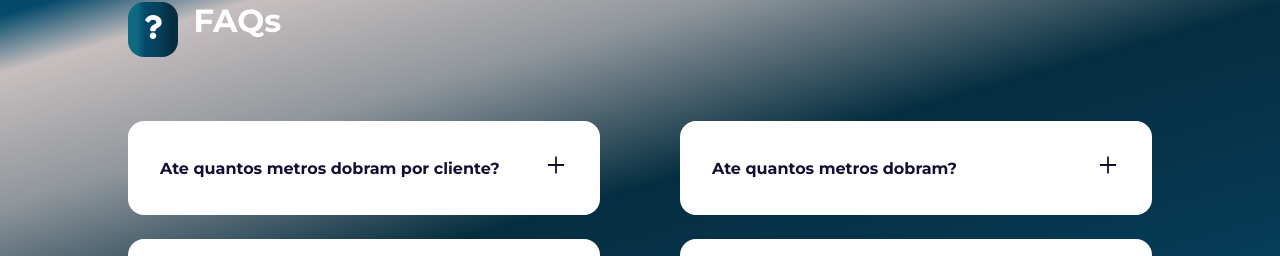
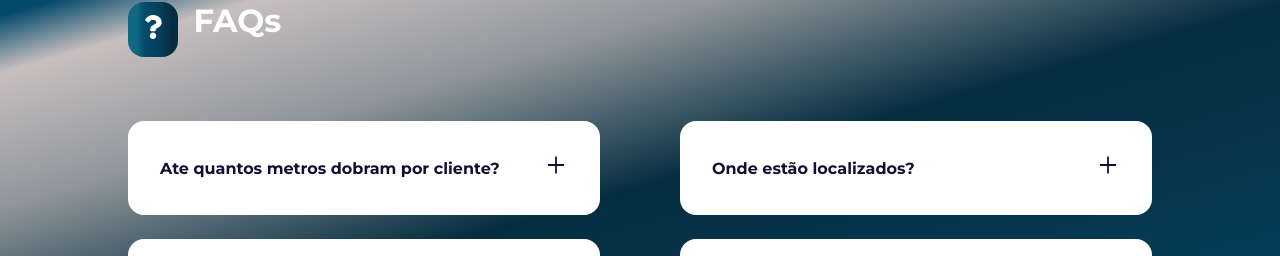
Before and after one commit to lucas-jacinto/Goias-Zinco-LP, a React (Create React App) app: page / in a window 1280 px wide. Shown: the part 3114-3370 px from the top of the page. Built offline with nearby package versions, Linux system fonts and the light colour scheme.

Commit message:
textos 3

```diff
--- a/src/data.js
+++ b/src/data.js
@@ -98,8 +98,8 @@ export const faqs = [
   },
   {
     id: 2,
-    question: 'Ate quantos metros dobram?',
-    answer: 'Dobramos ate 8metros...porem podemos fazer outros valores...'
+    question: 'Onde estão localizados?',
+    answer: 'Nossa loja é em Goiânia - Goiás, CEP 74355-037, Rua Espigão esq. c/ São Roque, Qd. 01 , Lt. 11 - St. dos Dourados. Aguardamos sua visita.'
   },
   {
     id: 3,
```
